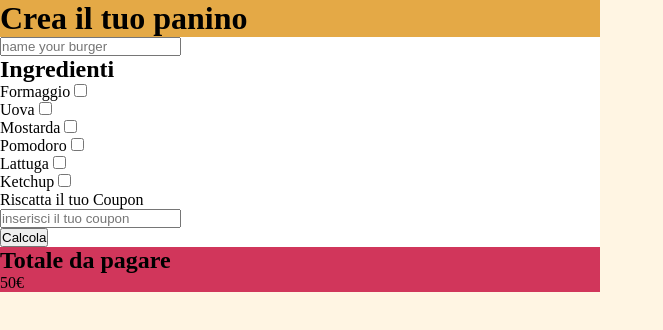
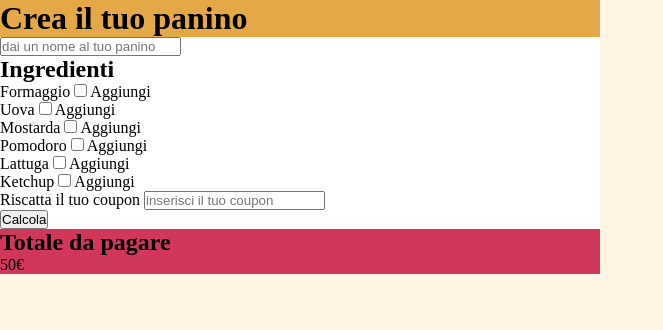
Before and after one commit to grecomatteo86/js-burger, a plain HTML site: page index.html in a window 1280 px wide. Shown: the whole page, without its empty margins (0-663 px from the left). Drawn offline with Linux system fonts and the light colour scheme.

Commit message:
aggiustamenti

```diff
--- a/index.html
+++ b/index.html
@@ -24,66 +24,87 @@
 
     <main>
 
-      <input type="text" name="" value="" placeholder="name your burger">
+      <div class="contenitore_input">
+
+        <input id="nome_panino" type="text" name="" value="" placeholder="dai un nome al tuo panino">
+
+      </div>
+
+
+      <div class="contenitore_ingredienti">
 
         <h2>Ingredienti</h2>
 
         <ul class="lista_aggiunte">
 
           <li>
-          <label for="Formaggio">Formaggio</label>
-          <input type="checkbox" name="formaggio" value="5">
+            <label for="Formaggio"> Formaggio
+              <input id="formaggio" type="checkbox" name="formaggio" value="5"> Aggiungi
+            </label>
           </li>
 
           <li>
-          <label for="Uova">Uova</label>
-          <input type="checkbox" name="uova" value="5">
+            <label for="Uova"> Uova
+              <input id="uova" type="checkbox" name="uova" value="5"> Aggiungi
+            </label>
           </li>
 
           <li>
-          <label for="Mostarda">Mostarda</label>
-          <input type="checkbox" name="mostarda" value="2">
+            <label for="Mostarda"> Mostarda
+              <input id="mostarda" type="checkbox" name="mostarda" value="2"> Aggiungi
+            </label>
           </li>
 
           <li>
-          <label for="Pomodoro">Pomodoro</label>
-          <input type="checkbox" name="pomodoro" value="3">
+            <label for="Pomodoro"> Pomodoro
+              <input id="pomodoro" type="checkbox" name="pomodoro" value="3"> Aggiungi
+            </label>
           </li>
 
           <li>
-          <label for="Lattuga">Lattuga</label>
-          <input type="checkbox" name="lattuga" value="3">
+            <label for="Lattuga"> Lattuga
+              <input id="lattuga" type="checkbox" name="lattuga" value="3"> Aggiungi
+            </label>
           </li>
 
           <li>
-          <label for="Ketchup">Ketchup</label>
-          <input type="checkbox" name="ketchup" value="2">
+            <label for="Ketchup"> Ketchup
+              <input id="ketchup" type="checkbox" name="ketchup" value="2"> Aggiungi
+            </label>
           </li>
 
         </ul>
 
-      <div class="sezione_coupon">
+      </div>
 
-        <p>Riscatta il tuo Coupon</p>
 
-        <input type="text" name="coupon" value="" placeholder="inserisci il tuo coupon">
+      <div class="contenitore_coupon">
+
+        <label for="coupon">Riscatta il tuo coupon</label>
+
+        <input id="coupon" type="text" name="coupon" value="" placeholder="inserisci il tuo coupon">
 
       </div>
 
-      <button type="button" name="button">Calcola</button>
+
+      <div class="contenitore_bottone">
+
+        <button id="calcola" type="button" name="button">Calcola</button>
+
+      </div>
 
     </main>
 
 
     <footer>
 
-      <div class="prezzo_totale">
+      <div class="stringa_sx">
 
         <h2>Totale da pagare</h2>
 
       </div>
 
-      <div class="cifra_totale">
+      <div id="cifra_totale">
 
         <p>50€</p>
 
```
Lines whose indentation alone changed are shown as unchanged.
